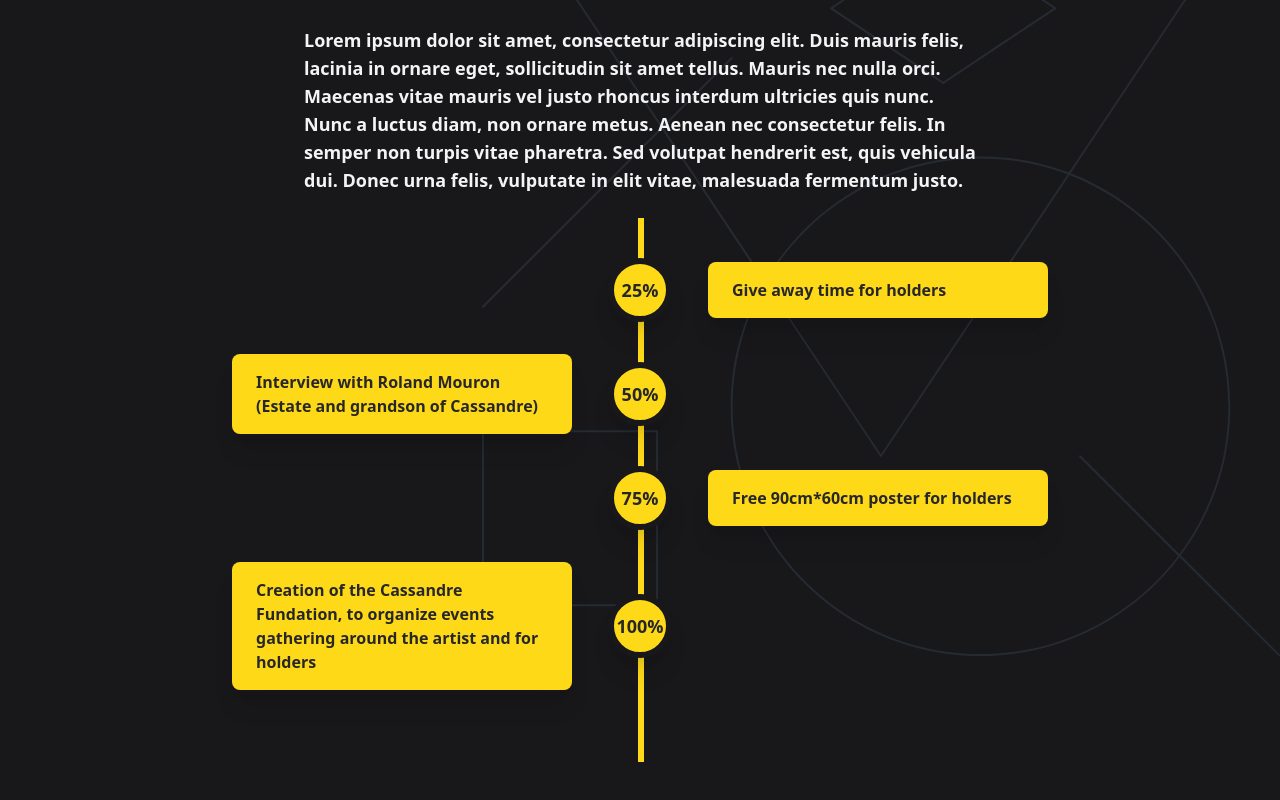
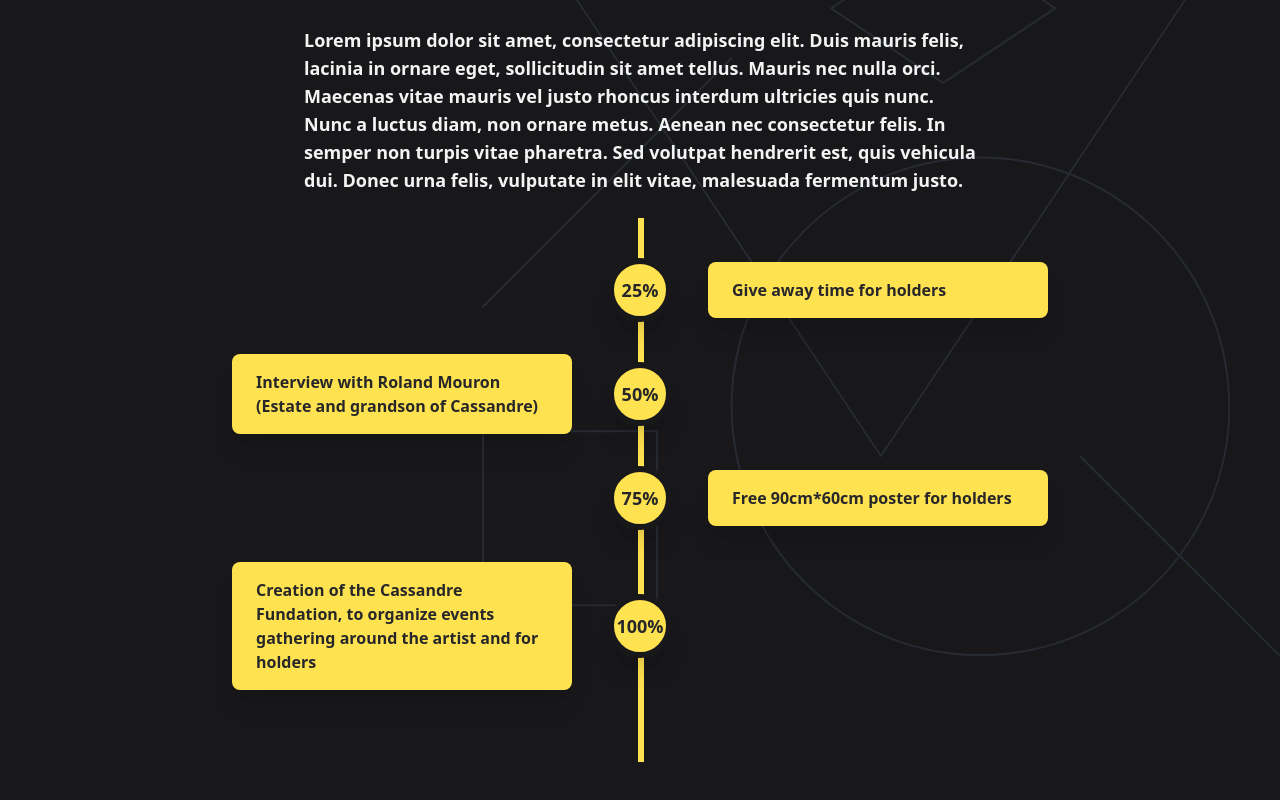
Before and after one commit to raphaelbadia/cassandre.io, a Next.js app: page / in a window 1280 px wide. Shown: the part 1847-2647 px from the top of the page. Built offline with nearby package versions, Linux system fonts and the light colour scheme.

Commit message:
style: use the lighter cassandre's yellow (yellow-500) for better readability

```diff
--- a/components/Roadmap.tsx
+++ b/components/Roadmap.tsx
@@ -46,7 +46,7 @@ const Roadmap: FC = ({ children }) => {
         </div>
         <div className="relative wrap overflow-hidden py-10 md:p-10 h-full max-w-4xl mx-auto">
           <div
-            className="border-2-2 absolute border-opacity-100 border-yellow-600 h-full border-3 -mt-10"
+            className="border-2-2 absolute border-opacity-100 border-yellow-500 h-full border-3 -mt-10"
             style={{ left: "calc(50% - 2px)" }}
           ></div>
           <div className="mb-8 flex justify-between items-center w-full right-timeline">
--- a/components/Timeline/Dot.tsx
+++ b/components/Timeline/Dot.tsx
@@ -5,7 +5,7 @@ type DotProps = {};
 
 const Dot: FC<DotProps> = ({ children }) => {
   return (
-    <div className="z-20 flex items-center order-1 bg-yellow-600 shadow-xl w-16 h-16 rounded-full border-6 border-gray-900">
+    <div className="z-20 flex items-center order-1 bg-yellow-500 shadow-xl w-16 h-16 rounded-full border-6 border-gray-900">
       <h3 className="mx-auto font-bold text-lg text-gray-800">{children}</h3>
     </div>
   );
--- a/components/Timeline/Legend.tsx
+++ b/components/Timeline/Legend.tsx
@@ -5,7 +5,7 @@ type LegendProps = {};
 
 const Legend: FC<LegendProps> = ({ children }) => {
   return (
-    <div className="order-1 bg-yellow-600 rounded-lg shadow-xl w-5/12 px-6 py-4">
+    <div className="order-1 bg-yellow-500 rounded-lg shadow-xl w-5/12 px-6 py-4">
       {/* <h3 className="mb-3 font-bold text-gray-800 text-xl">Lorem Ipstggfgum</h3> */}
       <p className="text-gray-800 font-semibold text-opacity-100">{children}</p>
     </div>
```
